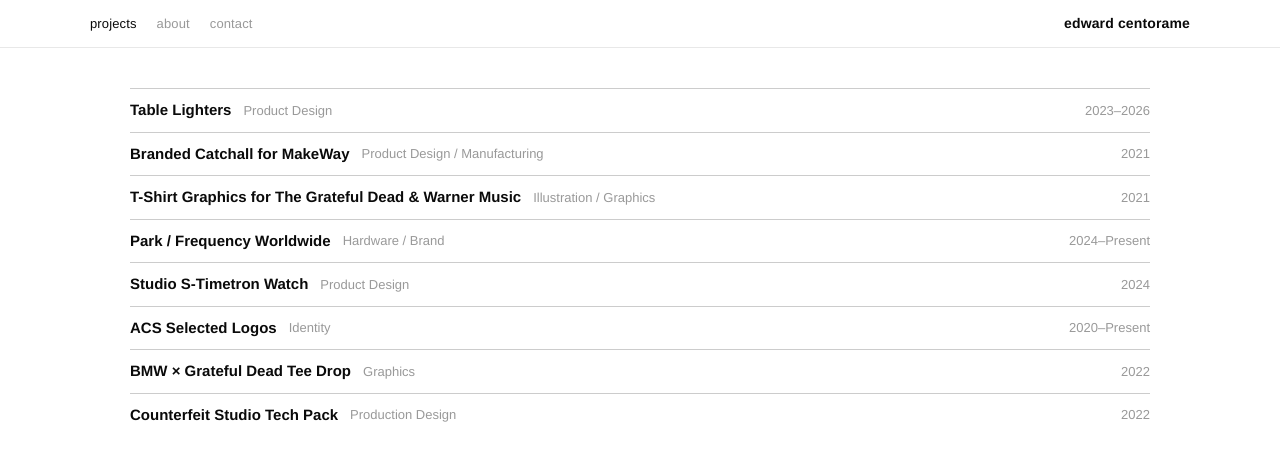
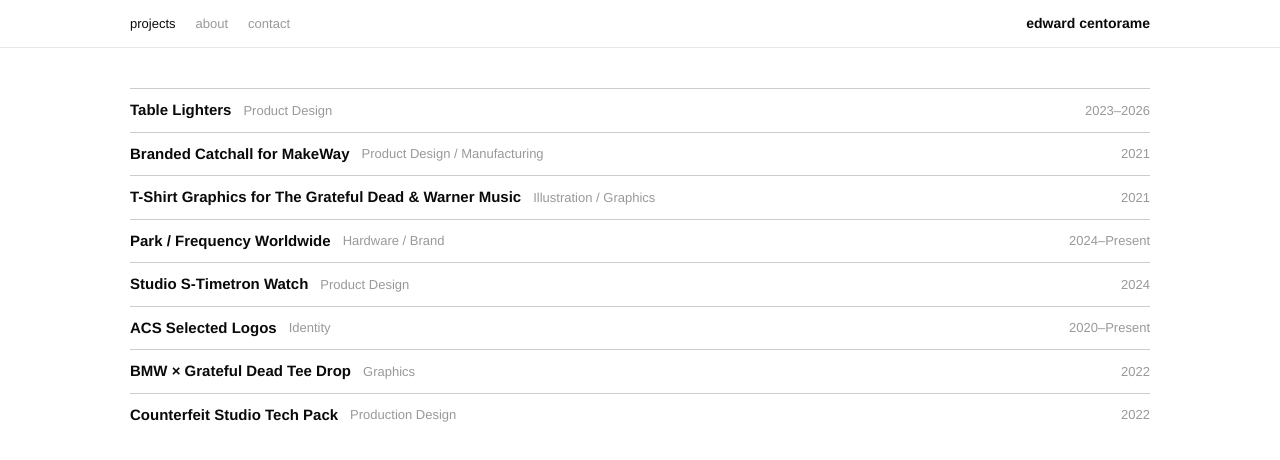
Before and after one commit to edwardcent/acs-portfolio, a Next.js app: page / in a window 1280 px wide. Shown: the top 460 px of the page. Built offline with nearby package versions, Linux system fonts and the light colour scheme.

Commit message:
align nav to content width

```diff
--- a/components/Nav.tsx
+++ b/components/Nav.tsx
@@ -18,17 +18,17 @@ export default function Nav() {
       height: '48px',
       display: 'flex',
       alignItems: 'center',
-      padding: '0 40px',
     }}>
+      {/* Same max-width and padding as content */}
       <nav style={{
         width: '100%',
         maxWidth: '1100px',
         margin: '0 auto',
+        padding: '0 40px',
         display: 'flex',
         alignItems: 'center',
         justifyContent: 'space-between',
       }}>
-        {/* Left: nav links */}
         <div style={{ display: 'flex', gap: '20px' }}>
           {[
             { href: '/', label: 'projects' },
@@ -42,7 +42,6 @@ export default function Nav() {
                 fontSize: '13px',
                 color: pathname === href ? '#0a0a0a' : '#999',
                 fontWeight: '400',
-                letterSpacing: '0.01em',
               }}
             >
               {label}
@@ -50,12 +49,10 @@ export default function Nav() {
           ))}
         </div>
 
-        {/* Right: name bold */}
         <Link href="/" style={{
           fontSize: '14px',
           fontWeight: '700',
           color: '#0a0a0a',
-          letterSpacing: '0.01em',
         }}>
           edward centorame
         </Link>
```
